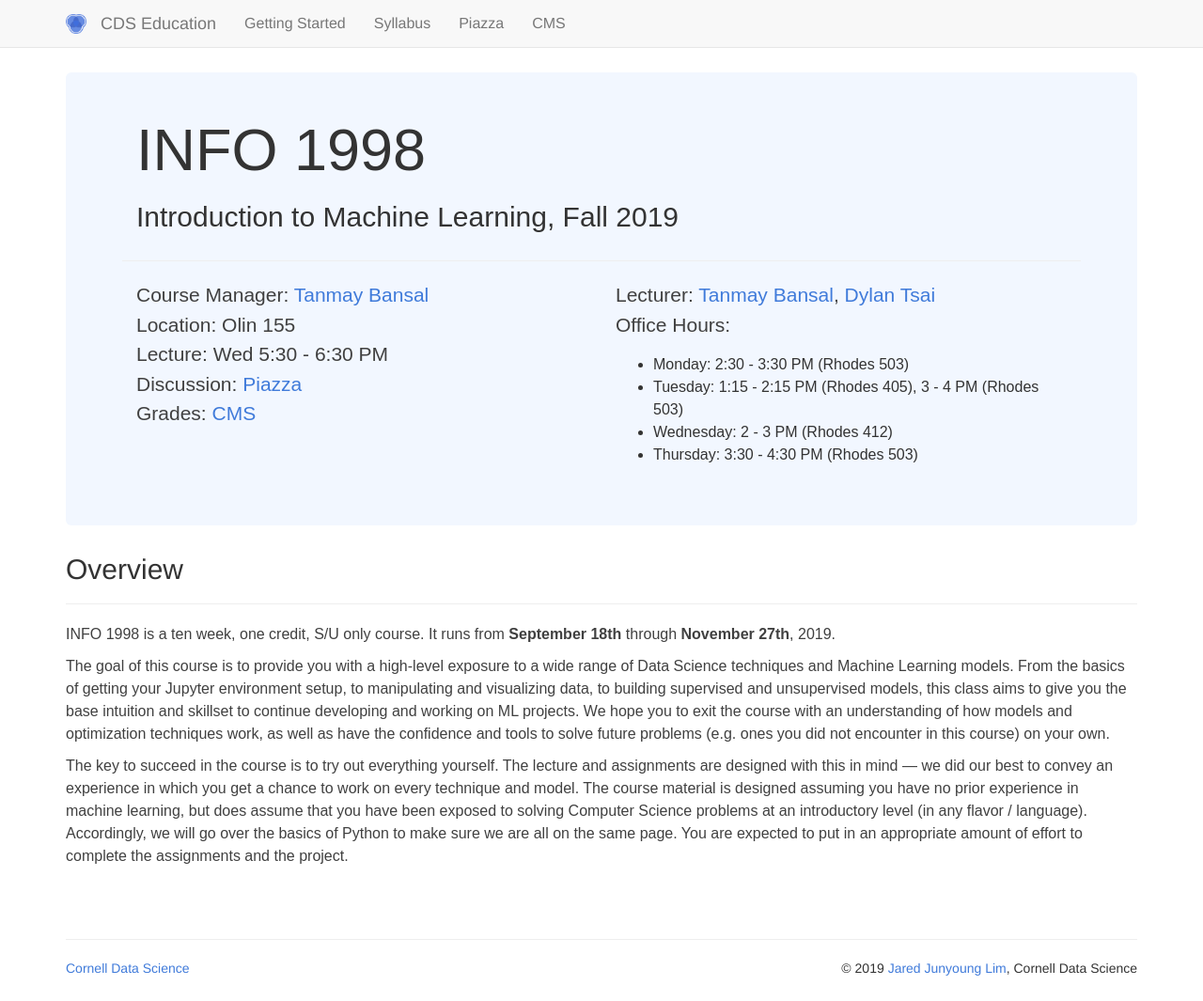
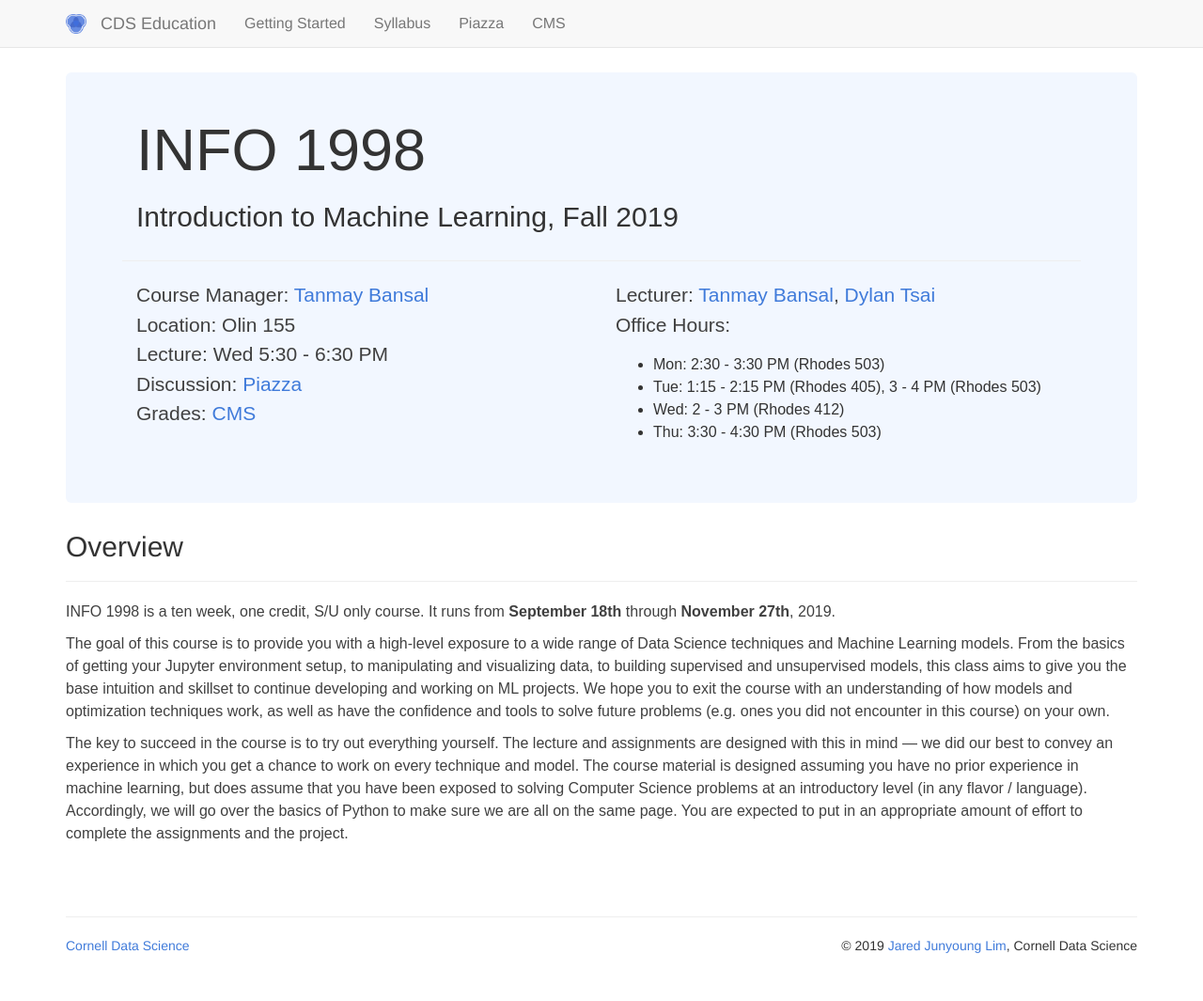
Before and after one commit to CornellDataScience/info1998, a Jekyll site: the page built from index.md, in a window 1280 px wide and 1065 px high. Shown: the whole window at 94% size. Built offline with Jekyll 4.4.1, drawn with Linux system fonts in a browser that asks for light colours.

Commit message:
Change formatting

```diff
--- a/_includes/core/title.html
+++ b/_includes/core/title.html
@@ -23,10 +23,10 @@
         Lecturer: <a href="mailto:tb444@cornell.edu?subject=[INFO 1998]">Tanmay Bansal</a>, <a href="mailto:dt439@cornell.edu?subject=[INFO 1998]">Dylan Tsai</a><br/>
         Office Hours:
         <ul>
-          <li>Monday: 2:30 - 3:30 PM (Rhodes 503)</li>
-          <li>Tuesday: 1:15 - 2:15 PM (Rhodes 405), 3 - 4 PM (Rhodes 503)</li>
-          <li>Wednesday: 2 - 3 PM (Rhodes 412)</li>
-          <li>Thursday: 3:30 - 4:30 PM (Rhodes 503)</li>
+          <li>Mon: 2:30 - 3:30 PM (Rhodes 503)</li>
+          <li>Tue: 1:15 - 2:15 PM (Rhodes 405), 3 - 4 PM (Rhodes 503)</li>
+          <li>Wed: 2 - 3 PM (Rhodes 412)</li>
+          <li>Thu: 3:30 - 4:30 PM (Rhodes 503)</li>
         </ul>
       </p>
     </div>
```
